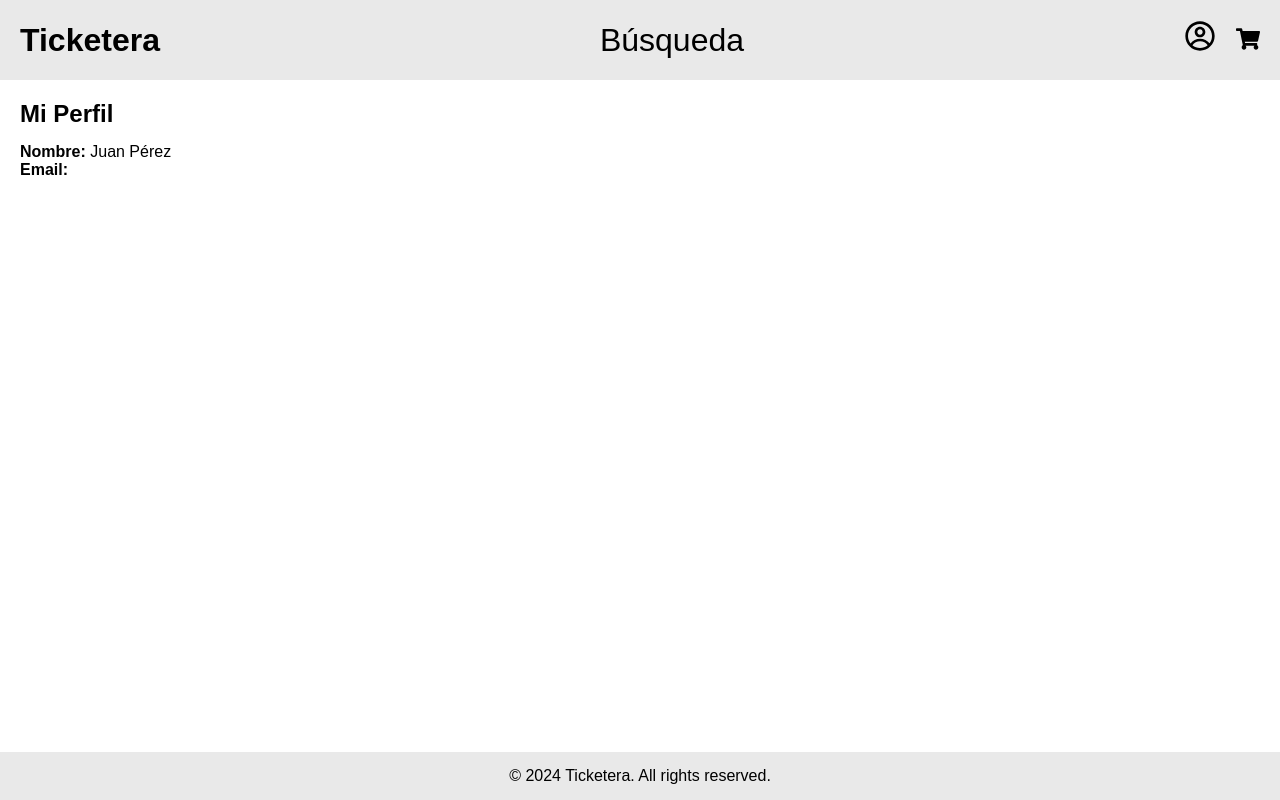
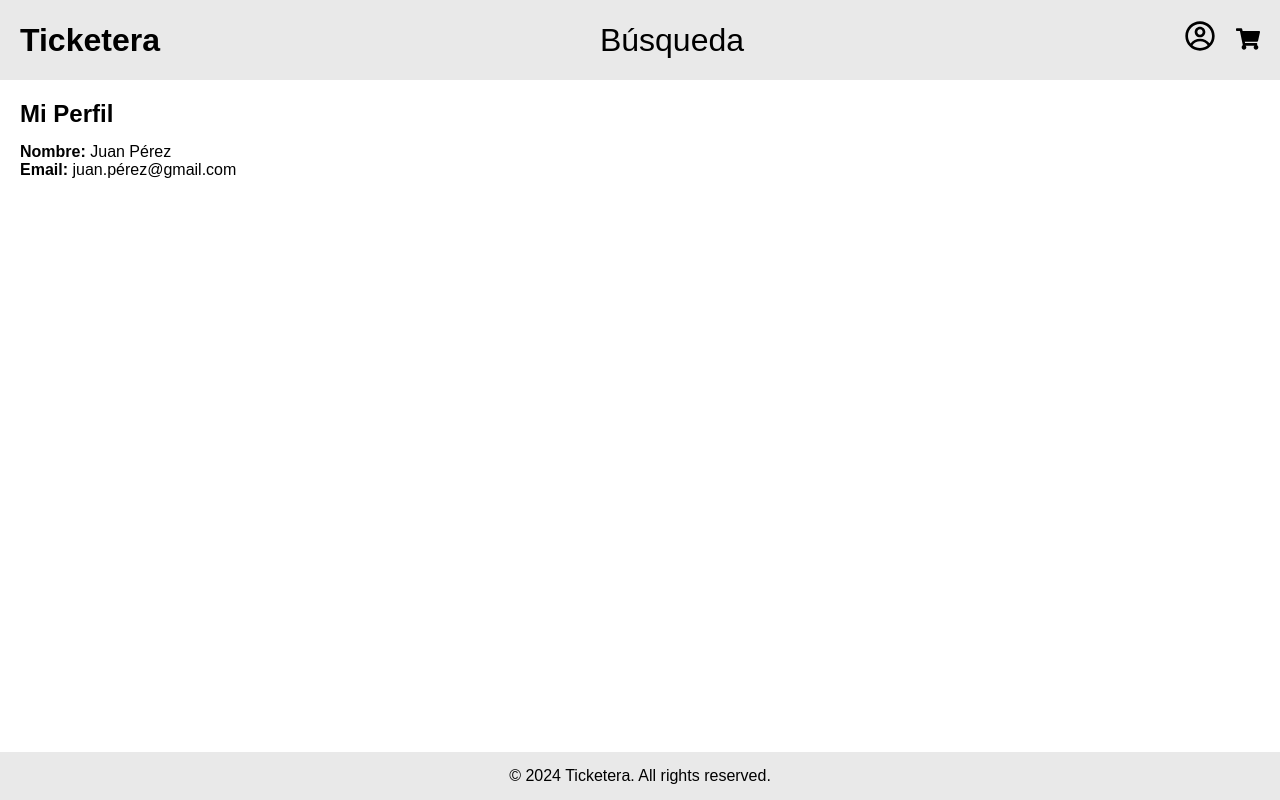
Before and after one commit to Pipeemendez/ticketera, a React (Vite) app in the folder front-end/: page /perfil in a window 1280 px wide. Built offline with nearby package versions, Linux system fonts and the light colour scheme.

Commit message:
Update Perfil.jsx

```diff
--- a/front-end/src/pages/Perfil/Perfil.jsx
+++ b/front-end/src/pages/Perfil/Perfil.jsx
@@ -10,8 +10,8 @@ function Perfil () {
         <main className='perfil'>
             <h2 className='perfil-title'>Mi Perfil</h2>
             <div className='perfil-info'>
-                <p><strong>Nombre:</strong> Juan Pérez</p>
-                <p><strong>Email:</strong> </p>
+                <p><strong>Nombre:</strong> Juan Pérez </p>
+                <p><strong>Email:</strong> juan.pérez@gmail.com </p>
             </div>
         </main>
 
```
